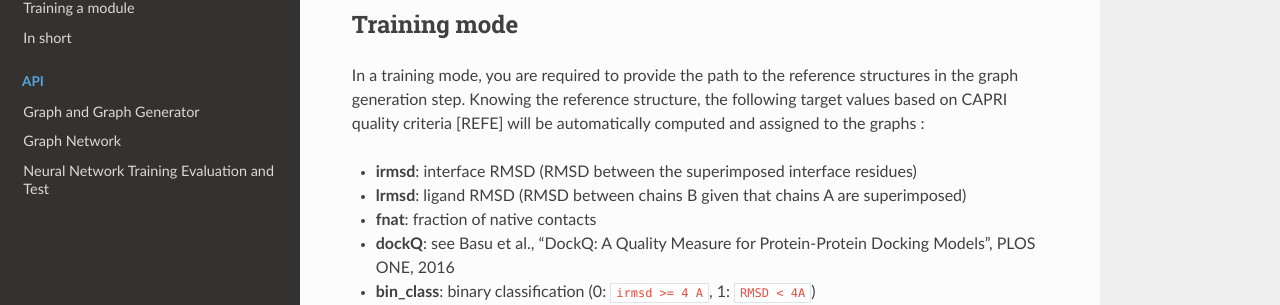
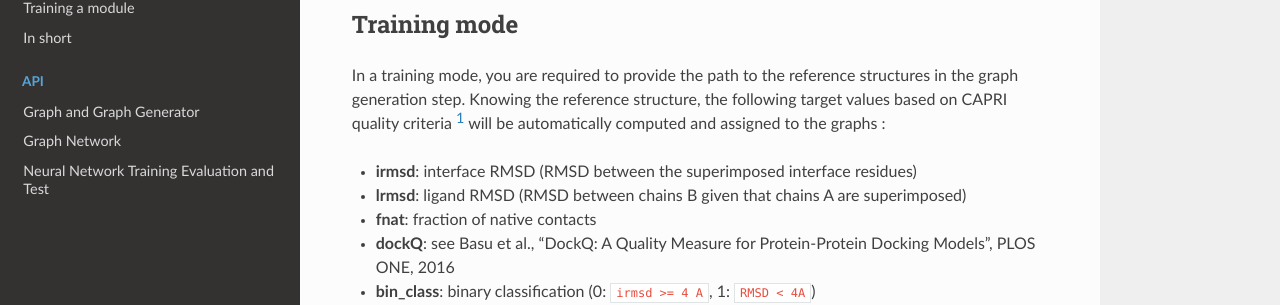
Before and after one commit to DeepRank/Deeprank-GNN, a Sphinx documentation site: the page built from docs/tutorial.generate_graph.rst, in a window 1280 px wide and 900 px high. Shown: the part 422-727 px from the top of the window. Built offline with Sphinx 7.4.7 and the Read the Docs theme 2.0.0, drawn with Linux system fonts in a browser that asks for light colours; some of the changed text lies outside the part shown.

Commit message:
Update tutorial.generate_graph.rst

```diff
--- a/docs/tutorial.generate_graph.rst
+++ b/docs/tutorial.generate_graph.rst
@@ -13,7 +13,7 @@ Creating Graphs
 Training mode
 -------------------------------------
 
-In a training mode, you are required to provide the path to the reference structures in the graph generation step. Knowing the reference structure, the following target values based on CAPRI quality criteria [REFE] will be automatically computed and assigned to the graphs :
+In a training mode, you are required to provide the path to the reference structures in the graph generation step. Knowing the reference structure, the following target values based on CAPRI quality criteria [1]_ will be automatically computed and assigned to the graphs :
 
 - **irmsd**: interface RMSD (RMSD between the superimposed interface residues)
 
@@ -26,7 +26,6 @@ In a training mode, you are required to provide the path to the reference struct
 - **bin_class**: binary classification (0: ``irmsd >= 4 A``, 1: ``RMSD < 4A``)
 
 - **capri_classes**: 1: ``RMSD < 1A``, 2: ``RMSD < 2A``, 3: ``RMSD < 4A``, 4: ``RMSD < 6A``, 0: ``RMSD >= 6A``
-
 
 >>> from deeprank_gnn.GraphGenMP import GraphHDF5
 >>>
@@ -93,3 +92,6 @@ You may instead generate the PPI graphs and add your own target values.
 
   >>> CustomizeGraph.add_target(pdb_path=pdb_path, target_name='new_target',
   >>>                           target_list=list_of_target_values.txt, sep=',')
+
+.. [1]
+  Lensink MF, Méndez R, Wodak SJ, Docking and scoring protein complexes: CAPRI 3rd Edition. Proteins. 2007
```
